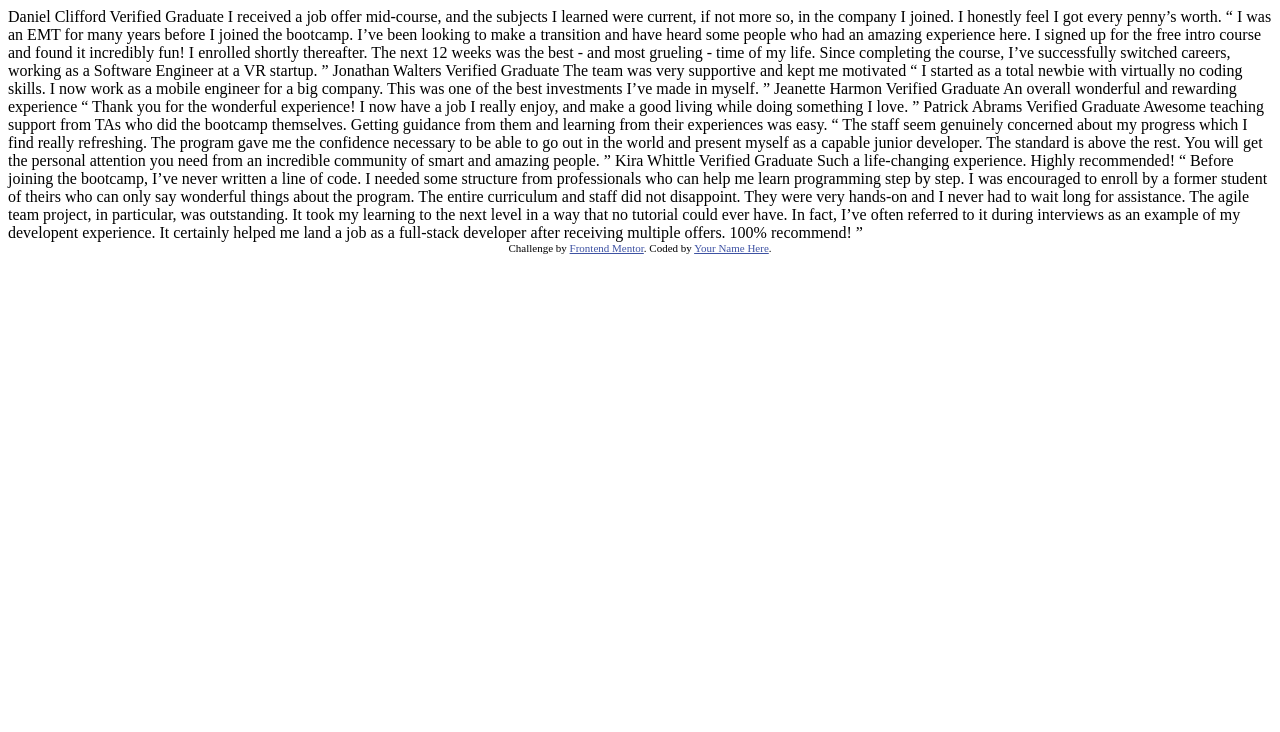
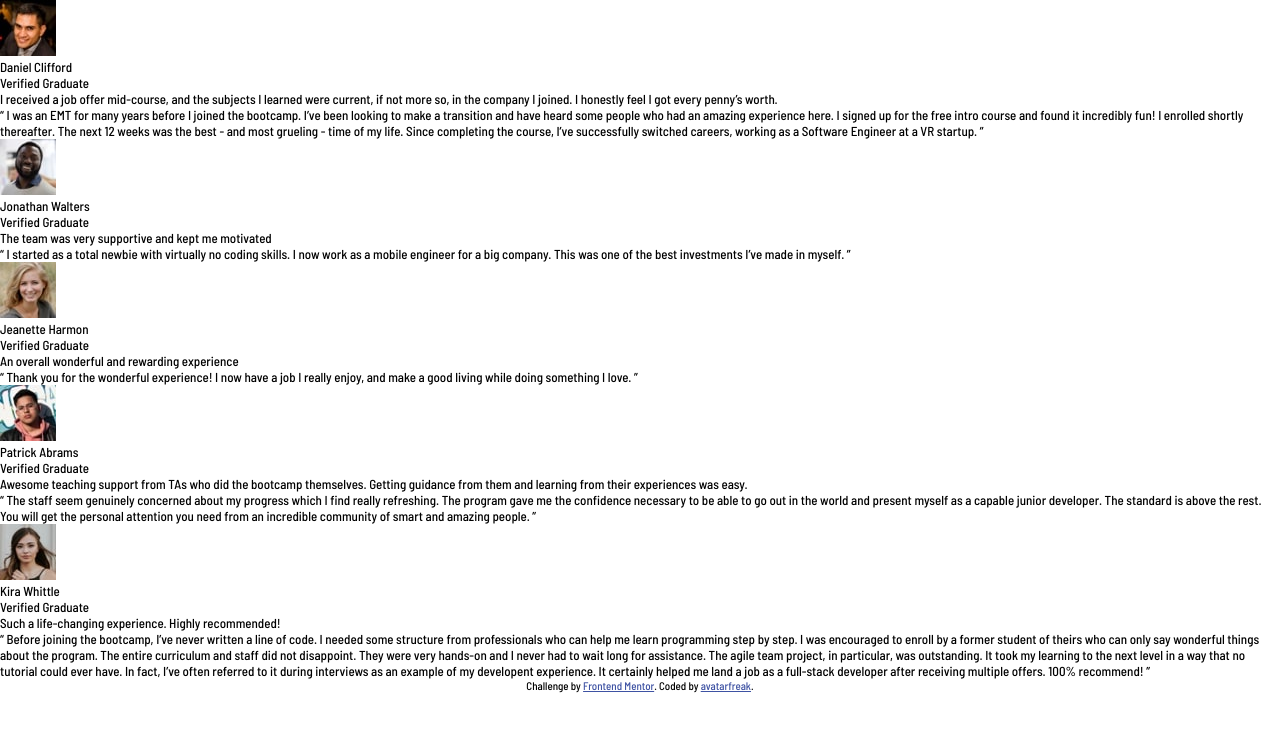
Before and after one commit to avatarfreak/frontend-testimonials-grid, a plain HTML site: page index.html in a window 1280 px wide. Drawn offline with Linux system fonts and the light colour scheme.

Commit message:
semantic added

```diff
--- a/index.html
+++ b/index.html
@@ -1,64 +1,118 @@
 <!DOCTYPE html>
 <html lang="en">
+
 <head>
   <meta charset="UTF-8">
-  <meta name="viewport" content="width=device-width, initial-scale=1.0"> <!-- displays site properly based on user's device -->
+  <meta name="viewport" content="width=device-width, initial-scale=1.0">
+  <meta name="description" content="Frontend testimonials grid challenge accepted by avatarfreak">
+  <!-- displays site properly based on user's device -->
 
   <link rel="icon" type="image/png" sizes="32x32" href="./images/favicon-32x32.png">
+  <link rel="stylesheet" href="css/main.css">
+  <title>Frontend Mentor | [testimonials grid section main]</title>
+</head>
 
-  <title>Frontend Mentor | [Challenge Name Here]</title>
-
-  <!-- Feel free to remove these styles or customise in your own stylesheet 👍 -->
-  <style>
-    .attribution { font-size: 11px; text-align: center; }
-    .attribution a { color: hsl(228, 45%, 44%); }
-  </style>
-</head>
 <body>
-  Daniel Clifford
-  Verified Graduate
-
+  <div class="main">
+    <!-- Figure Section One -->
+    <figure class="testimonial__figure">
+      <div class="testimonial__img">
+        <img src="/images/image-daniel.jpg" alt="Daniel">
+      </div>
+      <figcaption>
+        <cite class="testimonial__author">Daniel Clifford</cite>
+        <cite class="testimonial__graduate"> Verified Graduate </cite>
+      </figcaption>
+      <blockquote>
+        <p class="testimonial__statement">
           I received a job offer mid-course, and the subjects I learned were current, if not more so,
           in the company I joined. I honestly feel I got every penny’s worth.
-
+        </p>
+        <p class="testimonial__text">
           “ I was an EMT for many years before I joined the bootcamp. I’ve been looking to make a
           transition and have heard some people who had an amazing experience here. I signed up
           for the free intro course and found it incredibly fun! I enrolled shortly thereafter.
           The next 12 weeks was the best - and most grueling - time of my life. Since completing
           the course, I’ve successfully switched careers, working as a Software Engineer at a VR startup. ”
+        </p>
+      </blockquote>
+    </figure>
 
-  Jonathan Walters
-  Verified Graduate
-
+    <!-- Figure Section Two -->
+    <figure class="testimonial__figure">
+      <div class="testimonial__img">
+        <img src="/images/image-jonathan.jpg" alt="Jonathan">
+      </div>
+      <figcaption>
+        <cite class="testimonial__author"> Jonathan Walters </cite>
+        <cite class="testimonial__graduate"> Verified Graduate </cite>
+      </figcaption>
+      <blockquote>
+        <p class="testimonial__statement">
           The team was very supportive and kept me motivated
-
+        </p>
+        <p class="testimonial__text">
           “ I started as a total newbie with virtually no coding skills. I now work as a mobile engineer
           for a big company. This was one of the best investments I’ve made in myself. ”
+        </p>
+      </blockquote>
+    </figure>
 
-  Jeanette Harmon
-  Verified Graduate
-
-  An overall wonderful and rewarding experience
-
+    <!-- Figure Section Three -->
+    <figure class="testimonial__figure">
+      <div class="testimonial__img">
+        <img src="/images/image-jeanette.jpg" alt="Jeanette">
+      </div>
+      <figcaption>
+        <cite class="testimonial__author"> Jeanette Harmon </cite>
+        <cite class="testimonial__graduate"> Verified Graduate </cite>
+      </figcaption>
+      <blockquote>
+        <p class="testimonial__statement"> An overall wonderful and rewarding experience </p>
+        <p class="testimonial__text">
           “ Thank you for the wonderful experience! I now have a job I really enjoy, and make a good living
           while doing something I love. ”
+        </p>
+      </blockquote>
+    </figure>
 
-  Patrick Abrams
-  Verified Graduate
-
+    <!-- Figure Section Four -->
+    <figure class="testimonial__figure">
+      <div class="testimonial__img">
+        <img src="/images/image-patrick.jpg" alt="Patrick">
+      </div>
+      <figcaption>
+        <cite class="testimonial__author"> Patrick Abrams </cite>
+        <cite class="testimonial__graduate"> Verified Graduate </cite>
+      </figcaption>
+      <blockquote>
+        <p class="testimonial__statement">
           Awesome teaching support from TAs who did the bootcamp themselves. Getting guidance from them and
           learning from their experiences was easy.
-
+        </p>
+        <p class="testimonial__text">
           “ The staff seem genuinely concerned about my progress which I find really refreshing. The program
           gave me the confidence necessary to be able to go out in the world and present myself as a capable
           junior developer. The standard is above the rest. You will get the personal attention you need from
           an incredible community of smart and amazing people. ”
+        </p>
+      </blockquote>
+    </figure>
 
-  Kira Whittle
-  Verified Graduate
-
+    <!-- Figure Section Five -->
+    <figure class="testimonial__figure">
+      <div class="testimonial__img">
+        <img src="/images/image-kira.jpg" alt="Kira">
+      </div>
+      <figcaption>
+        <cite class="testimonial__author"> Kira Whittle </cite>
+        <cite class="testimonial__graduate"> Verified Graduate </cite>
+      </figcaption>
+      <blockquote>
+        <p class="testimonial__statement">
           Such a life-changing experience. Highly recommended!
-
+        </p>
+        <p class="testimonial__text">
           “ Before joining the bootcamp, I’ve never written a line of code. I needed some structure from
           professionals who can help me learn programming step by step. I was encouraged to enroll by a former
           student of theirs who can only say wonderful things about the program. The entire curriculum and staff
@@ -67,10 +121,17 @@
           could ever have. In fact, I’ve often referred to it during interviews as an example of my developent
           experience. It certainly helped me land a job as a full-stack developer after receiving multiple offers.
           100% recommend! ”
+        </p>
+      </blockquote>
+    </figure>
+  </div>
 
+  <footer class="footer">
     <div class="attribution">
       Challenge by <a href="https://www.frontendmentor.io?ref=challenge" target="_blank">Frontend Mentor</a>.
-    Coded by <a href="#">Your Name Here</a>.
+      Coded by <a href="https://www.github.com/avatarfreak">avatarfreak</a>.
     </div>
+  </footer>
 </body>
+
 </html>
```
Lines whose indentation alone changed are shown as unchanged.
